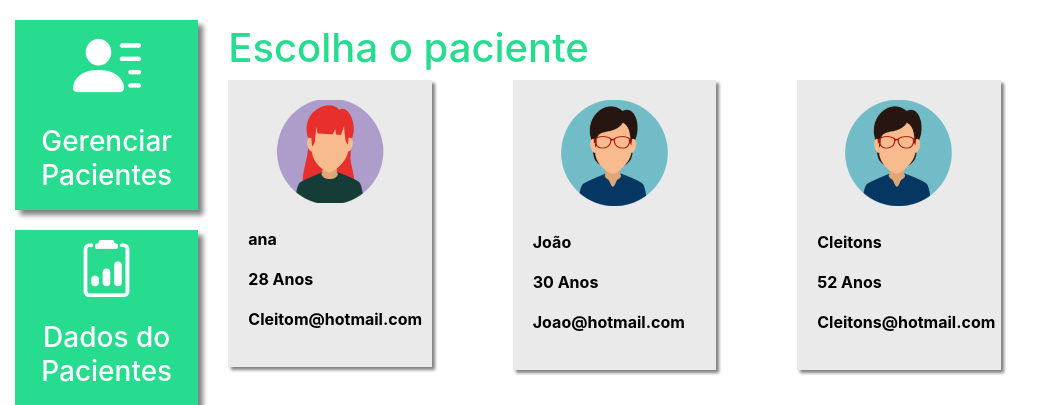
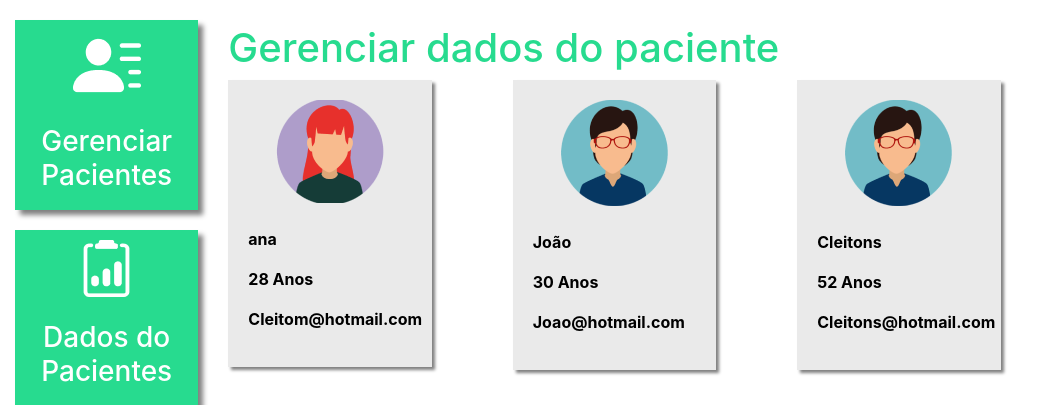
Before and after one commit to LucasFeliciano02/NutriLab-Django, a Django app: page /dados_paciente/ in a window 1280 px wide. Shown: the part 56-461 px from the top of the page, without its empty margins (0-1054 px from the left). Run offline with Django 4.2, Linux system fonts and the light colour scheme; a user stored in the database is signed in; data comes from the database, SQL or seed files in the repository.

Commit message:
dado pacient

```diff
--- a/plataforma/templates/dados_paciente_listar.html
+++ b/plataforma/templates/dados_paciente_listar.html
@@ -12,7 +12,7 @@
         {% endfor %}
     {% endif %}
     <br>
-		<h1 class="titulo">Escolha o paciente</h1>
+		<h1 class="titulo">Gerenciar dados do paciente</h1>
     <div  class="row">
         {% for paciente in pacientes%}
             <div class="col-md-4">
```
